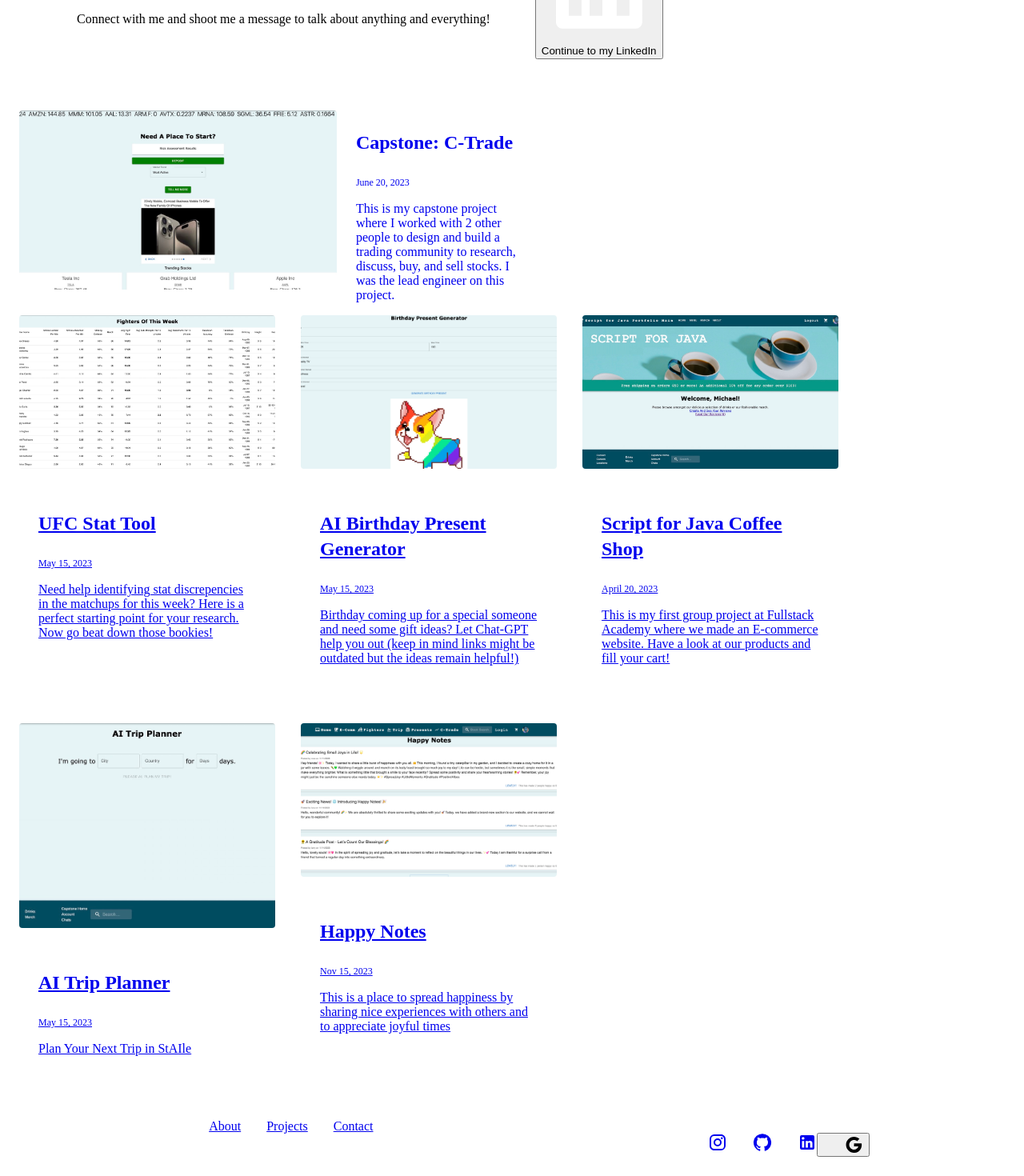
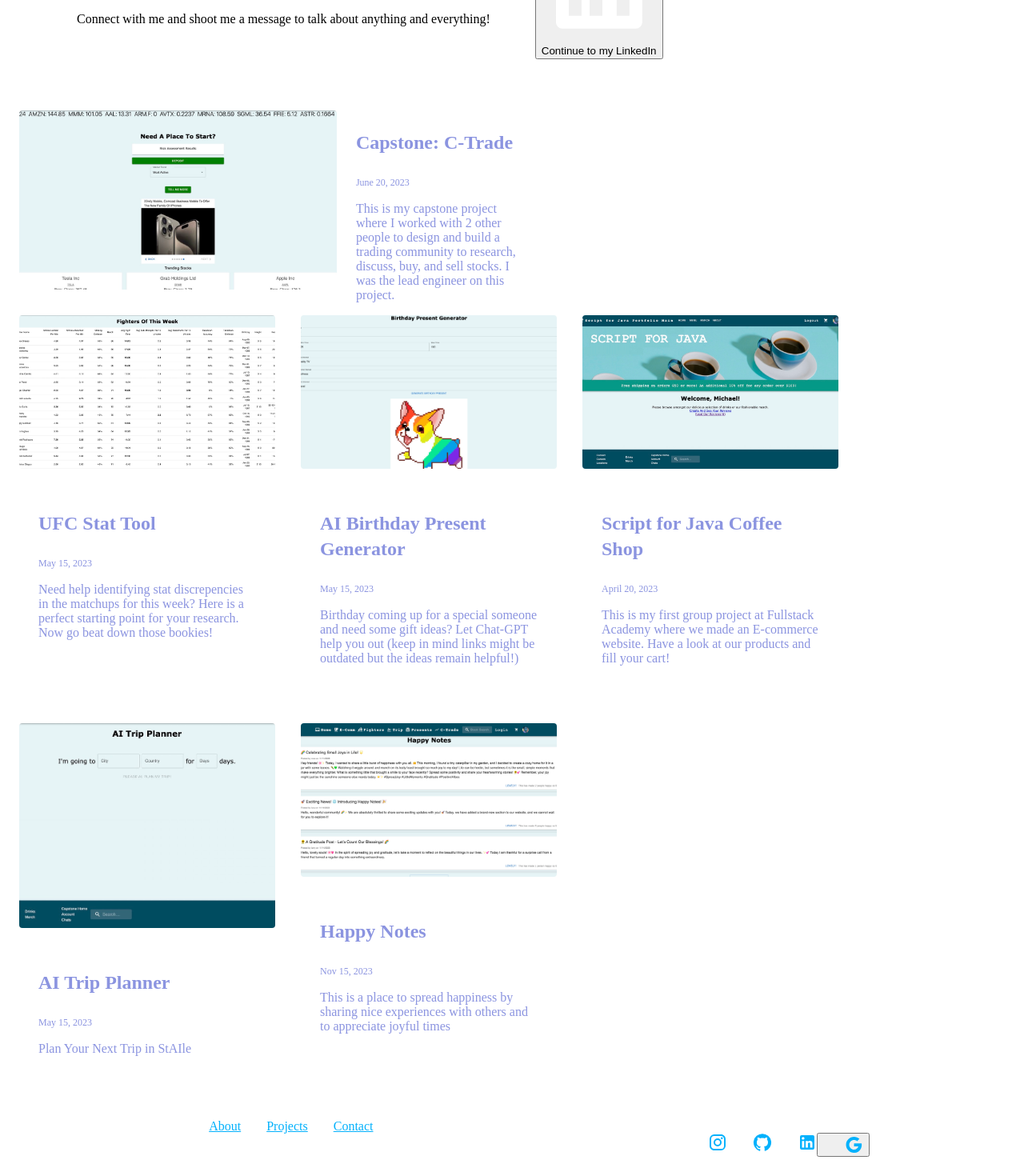
Before and after one commit to mjngit/portfolio, a React app: page / in a window 1280 px wide. Shown: the part 2258-3728 px from the top of the page at 80% size. Built offline with nearby package versions, Linux system fonts and the light colour scheme; no server answers; the HTML template or start-up script is replaced by a standard one; what react-swipeable-views-utils would draw is missing.

Commit message:
style touchup 1.1

```diff
--- a/src/Components/HomeComponents/HomeV2.js
+++ b/src/Components/HomeComponents/HomeV2.js
@@ -182,7 +182,7 @@ function HomeV2() {
             </section>
             <section>
                 <div className="container max-w-6xl p-6 space-y-6 sm:space-y-12" style={{ padding: '1rem', textDecoration: 'none' }}>
-                    <a rel="noopener noreferrer" href="#/capstone/home" className="block max-w-sm gap-3 mx-auto sm:max-w-full group hover:no-underline focus:no-underline lg:grid lg:grid-cols-12 dark:bg-gray-900" style={{  display: 'block', width: '20rem', gap: '.75rem', textDecoration: 'none' }}>
+                    <a rel="noopener noreferrer" href="#/capstone/home" className="block max-w-sm gap-3 mx-auto sm:max-w-full group hover:no-underline focus:no-underline lg:grid lg:grid-cols-12 dark:bg-gray-900" style={{  display: 'block', width: '20rem', gap: '.75rem', textDecoration: 'none', color: '#8b94e0' }}>
                         <div style={{ display: 'flex'}}>
                             <img role="presentation" className="object-cover w-full rounded h-44 dark:bg-gray-500" src="/static/images/capstone-thumbnail.jpeg" style={{ objectFit: 'cover', width: '60rem', borderRadius: '0.25rem', height: '14rem'   }}  />
                                 <div className="p-6 space-y-2 lg:col-span-5" style={{ paddingLeft: '1.5rem', width: '200px'}}>
@@ -193,7 +193,7 @@ function HomeV2() {
                         </div>
                     </a>
                     <div className="grid justify-center grid-cols-1 gap-6 sm:grid-cols-2 lg:grid-cols-3" style={{ display: 'flex', flexWrap: 'wrap', gap: '2rem', textDecoration: 'none', color: 'lightblue' }}>
-                        <a rel="noopener noreferrer" href="#/stackathon/fighters" className="max-w-sm mx-auto group hover:no-underline focus:no-underline dark:bg-gray-900" style={{ width: '20rem' }}>
+                        <a rel="noopener noreferrer" href="#/stackathon/fighters" className="max-w-sm mx-auto group hover:no-underline focus:no-underline dark:bg-gray-900" style={{ width: '20rem', textDecoration: 'none', color: '#8b94e0'  }}>
                             <img role="presentation" className="object-cover w-full rounded h-44 dark:bg-gray-500" src="/static/images/fighter-stats.jpeg" style={{ objectFit: 'cover', width: '100%', borderRadius: '0.25rem', height: '12rem'   }} />
                             <div className="p-6 space-y-2" style={{ padding: '1.5rem' }}>
                                 <h3 className="text-2xl font-semibold group-hover:underline group-focus:underline" style={{ fontSize: '1.5rem', lineHeight: '2rem', fontWeight: '600'}}>UFC Stat Tool</h3>
@@ -201,7 +201,7 @@ function HomeV2() {
                                 <p>Need help identifying stat discrepencies in the matchups for this week? Here is a perfect starting point for your research. Now go beat down those bookies!</p>
                             </div>
                         </a>
-                        <a rel="noopener noreferrer" href="#/stackathon/present" className="max-w-sm mx-auto group hover:no-underline focus:no-underline dark:bg-gray-900" style={{ maxWidth: '20rem' }}>
+                        <a rel="noopener noreferrer" href="#/stackathon/present" className="max-w-sm mx-auto group hover:no-underline focus:no-underline dark:bg-gray-900" style={{ maxWidth: '20rem', textDecoration: 'none', color: '#8b94e0'  }}>
                             <img role="presentation" className="object-cover w-full rounded h-44 dark:bg-gray-500" src="/static/images/bday-present.jpeg" style={{ objectFit: 'cover', width: '100%', borderRadius: '0.25rem', height: '12rem'   }}  />
                             <div className="p-6 space-y-2" style={{ padding: '1.5rem' }}>
                                 <h3 className="text-2xl font-semibold group-hover:underline group-focus:underline" style={{ fontSize: '1.5rem', lineHeight: '2rem', fontWeight: '600'}}>AI Birthday Present Generator</h3>
@@ -209,7 +209,7 @@ function HomeV2() {
                                 <p>Birthday coming up for a special someone and need some gift ideas? Let Chat-GPT help you out (keep in mind links might be outdated but the ideas remain helpful!)</p>
                             </div>
                         </a>
-                        <a rel="noopener noreferrer" href="#/java/home" className="max-w-sm mx-auto group hover:no-underline focus:no-underline dark:bg-gray-900" style={{ maxWidth: '20rem' }}>
+                        <a rel="noopener noreferrer" href="#/java/home" className="max-w-sm mx-auto group hover:no-underline focus:no-underline dark:bg-gray-900" style={{ maxWidth: '20rem', textDecoration: 'none', color: '#8b94e0'  }}>
                             <img role="presentation" className="object-cover w-full rounded h-44 dark:bg-gray-500" src="/static/images/SFJ-thumbnail.jpeg" style={{ objectFit: 'cover', width: '100%', borderRadius: '0.25rem', height: '12rem'   }}  />
                             <div className="p-6 space-y-2" style={{ padding: '1.5rem' }}>
                                 <h3 className="text-2xl font-semibold group-hover:underline group-focus:underline" style={{ fontSize: '1.5rem', lineHeight: '2rem', fontWeight: '600'}}>Script for Java Coffee Shop</h3>
@@ -217,7 +217,7 @@ function HomeV2() {
                                 <p>This is my first group project at Fullstack Academy where we made an E-commerce website. Have a look at our products and fill your cart!</p>
                             </div>
                         </a>
-                        <a rel="noopener noreferrer" href="#/stackathon/trip" className="max-w-sm mx-auto group hover:no-underline focus:no-underline hidden sm:block dark:bg-gray-900" style={{ maxWidth: '20rem' }}>
+                        <a rel="noopener noreferrer" href="#/stackathon/trip" className="max-w-sm mx-auto group hover:no-underline focus:no-underline hidden sm:block dark:bg-gray-900" style={{ maxWidth: '20rem', textDecoration: 'none', color: '#8b94e0'  }}>
                             <img src="/static/images/trip-planner.jpeg" alt="Trip Planner Thumbnail" className="object-cover w-full h-64 rounded sm:h-96 lg:col-span-7 dark:bg-gray-500" style={{ objectFit: 'cover', width: '100%', borderRadius: '0.25rem', height: '16rem'   }} />
                                 <div className="p-6 space-y-2" style={{ padding: '1.5rem' }}>
                                     <h3 className="text-2xl font-semibold group-hover:underline group-focus:underline" style={{ fontSize: '1.5rem', lineHeight: '2rem', fontWeight: '600'}}>AI Trip Planner</h3>
@@ -225,7 +225,7 @@ function HomeV2() {
                                     <p>Plan Your Next Trip in StAIle</p>
                                 </div>
                         </a>
-                        <a rel="noopener noreferrer" href="#/portfolio/happyNotes" className="max-w-sm mx-auto group hover:no-underline focus:no-underline hidden sm:block dark:bg-gray-900" style={{ maxWidth: '20rem' }}>
+                        <a rel="noopener noreferrer" href="#/portfolio/happyNotes" className="max-w-sm mx-auto group hover:no-underline focus:no-underline hidden sm:block dark:bg-gray-900" style={{ maxWidth: '20rem', textDecoration: 'none', color: '#8b94e0'  }}>
                             <img role="presentation" className="object-cover w-full rounded h-44 dark:bg-gray-500" src="/static/images/happynotegrab.jpeg" style={{ objectFit: 'cover', width: '100%', borderRadius: '0.25rem', height: '12rem'   }}  />
                             <div className="p-6 space-y-2" style={{ padding: '1.5rem' }}>
                                 <h3 className="text-2xl font-semibold group-hover:underline group-focus:underline" style={{ fontSize: '1.5rem', lineHeight: '2rem', fontWeight: '600'}}>Happy Notes</h3>
@@ -325,13 +325,13 @@ function HomeV2() {
                 <div className="container flex justify-between h-16 mx-auto" id='container' style={{ display: 'flex', justifyContent:'space-between', height:'16px' }}>
                      <ul className="items-stretch hidden space-x-3 md:flex" style={{ display: 'flex', alignItems: 'stretch',  marginLeft: '12px'}}>
                          <li className="flex" style={{ display: 'flex'}}>
-                             <a rel="noopener noreferrer" href="#/java/about" className="flex items-center px-4 -mb-1 border-b-2 dark:border-transparent dark:text-lime-400 dark:border-lime-400 " style={{display: 'flex', alignItems: 'center', paddingLeft: '16px', paddingRight: '16px', borderWidth: '2px' }}>About</a>
+                             <a rel="noopener noreferrer" href="#/java/about" className="flex items-center px-4 -mb-1 border-b-2 dark:border-transparent dark:text-lime-400 dark:border-lime-400 " style={{display: 'flex', alignItems: 'center', paddingLeft: '16px', paddingRight: '16px', borderWidth: '2px', color: '#03b1fc' }}>About</a>
                          </li>
                          <li className="flex" style={{ display: 'flex'}}>
-                             <a rel="noopener noreferrer" href="#/portfolio/home" className="flex items-center px-4 -mb-1 border-b-2 dark:border-transparent dark:text-lime-400 dark:border-lime-400" style={{display: 'flex', alignItems: 'center', paddingLeft: '16px', paddingRight: '16px', borderWidth: '2px' }}>Projects</a>
+                             <a rel="noopener noreferrer" href="#/portfolio/home" className="flex items-center px-4 -mb-1 border-b-2 dark:border-transparent dark:text-lime-400 dark:border-lime-400" style={{display: 'flex', alignItems: 'center', paddingLeft: '16px', paddingRight: '16px', borderWidth: '2px', color: '#03b1fc' }}>Projects</a>
                          </li>
                          <li className="flex" style={{ display: 'flex'}}>
-                             <a rel="noopener noreferrer" href="#/java/about/contact" className="flex items-center px-4 -mb-1 border-b-2 dark:border-transparent dark:text-lime-400 dark:border-lime-400 text-blue-400"  style={{display: 'flex', alignItems: 'center', paddingLeft: '16px', paddingRight: '16px', borderWidth: '2px' }}>Contact</a>
+                             <a rel="noopener noreferrer" href="#/java/about/contact" className="flex items-center px-4 -mb-1 border-b-2 dark:border-transparent dark:text-lime-400 dark:border-lime-400 text-blue-400"  style={{display: 'flex', alignItems: 'center', paddingLeft: '16px', paddingRight: '16px', borderWidth: '2px', color: '#03b1fc' }}>Contact</a>
                          </li>
                      </ul>
                 </div>
@@ -352,7 +352,7 @@ function HomeV2() {
                     </ul> */}
                     <div className="flex flex-col justify-center pt-6 lg:pt-0" style={{ display: 'flex', flexDirection: 'column', justifyContent: 'space-between', paddingTop: '1.5rem', alignItems: 'flex-end' }} >
                         <div className="flex justify-center space-x-4" style={{ display: 'flex', alignItems: 'stretch', justifyContent: 'space-between', paddingLeft: '2rem' }}>
-                            <a rel="noopener noreferrer" href="https://www.instagram.com/numerounoabuelo/" className="flex items-center justify-center w-8 h-8 rounded-full sm:w-10 sm:h-10 dark:bg-lime-400 dark:text-gray-900" style={{ display: 'flex', alignItems: 'stretch', justifyContent: 'space-between', paddingLeft: '2rem' }} >
+                            <a rel="noopener noreferrer" href="https://www.instagram.com/numerounoabuelo/" className="flex items-center justify-center w-8 h-8 rounded-full sm:w-10 sm:h-10 dark:bg-lime-400 dark:text-gray-900" style={{ display: 'flex', alignItems: 'stretch', justifyContent: 'space-between', paddingLeft: '2rem', color: '#03b1fc' }} >
                                 <InstagramIcon />
                             </a>
                             {/* Pinterest
@@ -367,15 +367,15 @@ function HomeV2() {
                                     <path d="M31.937 6.093c-1.177 0.516-2.437 0.871-3.765 1.032 1.355-0.813 2.391-2.099 2.885-3.631-1.271 0.74-2.677 1.276-4.172 1.579-1.192-1.276-2.896-2.079-4.787-2.079-3.625 0-6.563 2.937-6.563 6.557 0 0.521 0.063 1.021 0.172 1.495-5.453-0.255-10.287-2.875-13.52-6.833-0.568 0.964-0.891 2.084-0.891 3.303 0 2.281 1.161 4.281 2.916 5.457-1.073-0.031-2.083-0.328-2.968-0.817v0.079c0 3.181 2.26 5.833 5.26 6.437-0.547 0.145-1.131 0.229-1.724 0.229-0.421 0-0.823-0.041-1.224-0.115 0.844 2.604 3.26 4.5 6.14 4.557-2.239 1.755-5.077 2.801-8.135 2.801-0.521 0-1.041-0.025-1.563-0.088 2.917 1.86 6.36 2.948 10.079 2.948 12.067 0 18.661-9.995 18.661-18.651 0-0.276 0-0.557-0.021-0.839 1.287-0.917 2.401-2.079 3.281-3.396z"></path>
                                 </svg>
                             </a> */}
-                            <a rel="noopener noreferrer" href="https://github.com/mjngit" className="flex items-center justify-center w-8 h-8 rounded-full sm:w-10 sm:h-10 dark:bg-lime-400 dark:text-gray-900" style={{ display: 'flex', alignItems: 'stretch', justifyContent: 'space-between', paddingLeft: '2rem' }} >
+                            <a rel="noopener noreferrer" href="https://github.com/mjngit" className="flex items-center justify-center w-8 h-8 rounded-full sm:w-10 sm:h-10 dark:bg-lime-400 dark:text-gray-900" style={{ display: 'flex', alignItems: 'stretch', justifyContent: 'space-between', paddingLeft: '2rem', color: '#03b1fc' }} >
                                 <GitHubIcon />
                             </a>
 
-                            <a rel="noopener noreferrer" href="https://www.linkedin.com/in/mike-j-norris/" className="flex items-center justify-center w-8 h-8 rounded-full sm:w-10 sm:h-10 dark:bg-lime-400 dark:text-gray-900" style={{ display: 'flex', alignItems: 'stretch', justifyContent: 'space-between', paddingLeft: '2rem' }} >
+                            <a rel="noopener noreferrer" href="https://www.linkedin.com/in/mike-j-norris/" className="flex items-center justify-center w-8 h-8 rounded-full sm:w-10 sm:h-10 dark:bg-lime-400 dark:text-gray-900" style={{ display: 'flex', alignItems: 'stretch', justifyContent: 'space-between', paddingLeft: '2rem', color: '#03b1fc' }} >
                                 <LinkedInIcon />
                             </a>
                             <a>
-                            <button rel="noopener noreferrer" onClick={() => window.location = 'mailto:mnorris6@elon.edu'} className="flex items-center justify-center w-8 h-8 rounded-full sm:w-10 sm:h-10 dark:bg-lime-400 dark:text-gray-900" style={{ display: 'flex', alignItems: 'stretch', justifyContent: 'space-between', paddingLeft: '2rem' }} >
+                            <button rel="noopener noreferrer" onClick={() => window.location = 'mailto:mnorris6@elon.edu'} className="flex items-center justify-center w-8 h-8 rounded-full sm:w-10 sm:h-10 dark:bg-lime-400 dark:text-gray-900" style={{ display: 'flex', alignItems: 'stretch', justifyContent: 'space-between', paddingLeft: '2rem', color: '#03b1fc' }} >
                                 <GoogleIcon />
                             </button>
                             </a>
```
Also changed, not shown: src/Components/HomeComponents/Home.js (+5 -3 lines).
